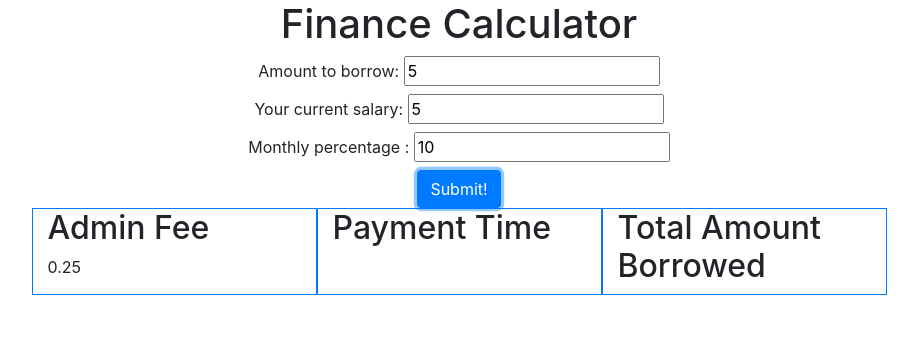
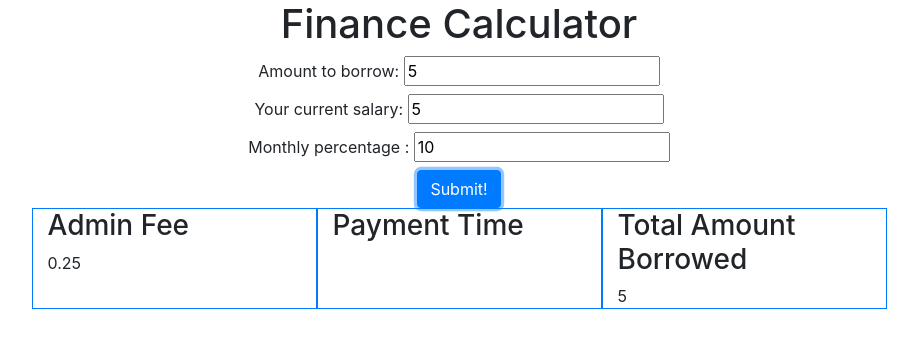
Before and after one commit to FelixLetheren/finance-calculator, a plain HTML site: page index.html in a window 1280 px wide. Both pictures are taken after typing "5", "5" into the empty fields and a click on the input "Submit!". Shown: the whole page, without its empty margins (181-1099 px from the left). Drawn offline with nearby package versions, Linux system fonts and the light colour scheme.

Commit message:
Added calculation for total amount to repay.

```diff
--- a/index.html
+++ b/index.html
@@ -35,15 +35,15 @@
     </form>
     <div class="row justify-content-center">
         <div class="col-md-3 border border-primary">
-            <h2>Admin Fee</h2>
+            <h3>Admin Fee</h3>
             <div id="admin-fee-target"></div>
         </div>
         <div class="col-md-3 border border-primary">
-            <h2>Payment Time</h2>
+            <h3>Payment Time</h3>
             <div id="payment-time-target"></div>
         </div>
         <div class="col-md-3 border border-primary">
-            <h2>Total Amount Borrowed</h2>
+            <h3>Total Amount Borrowed</h3>
             <div id="total-borrowed-target"></div>
         </div>
 
--- a/script.js
+++ b/script.js
@@ -1,14 +1,24 @@
 const form = document.querySelector('form')
+
 function adminFeeCalculator(borrowed) {
-    let result = borrowed * 0.05
-    return result
+    return borrowed * 0.05
 }
 
+function totalBorrowedCalculator(borrowed) {
+    if (borrowed < 6400) {
+        return borrowed
+    } else if (borrowed >= 6400 && borrowed < 7200) {
+        return borrowed + 500
+    } else {
+        return borrowed + 1000
+    }
+}
 
 form.addEventListener("submit", (event) => {
     event.preventDefault()
     let amountToBorrow = form.amountToBorrow.value
     let currentSalary = form.currentSalary.value
     let paymentPercentage = form.repaymentPercentage.value
-    document.getElementById('admin-fee-target').innerText = adminFeeCalculator(amountToBorrow)
+    document.getElementById('admin-fee-target').innerText = adminFeeCalculator(Number(amountToBorrow))
+    document.getElementById('total-borrowed-target').innerText = totalBorrowedCalculator(Number(amountToBorrow))
 })
```
